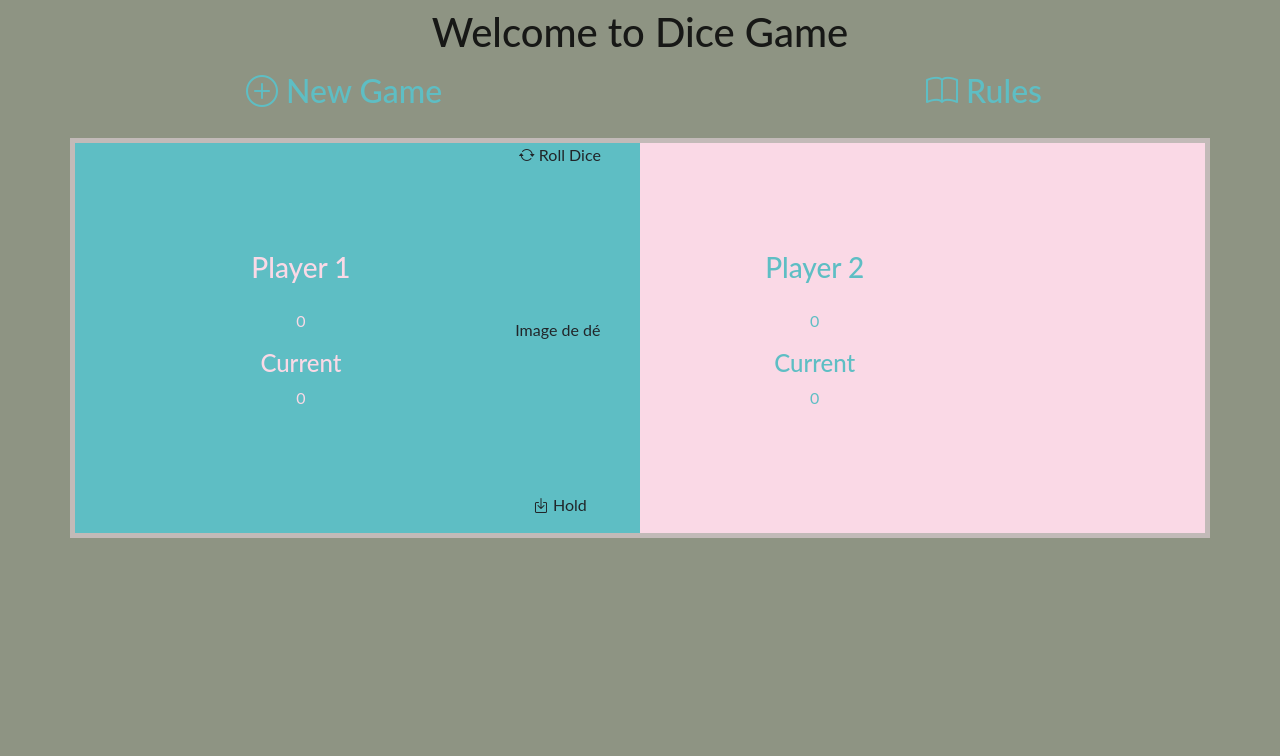
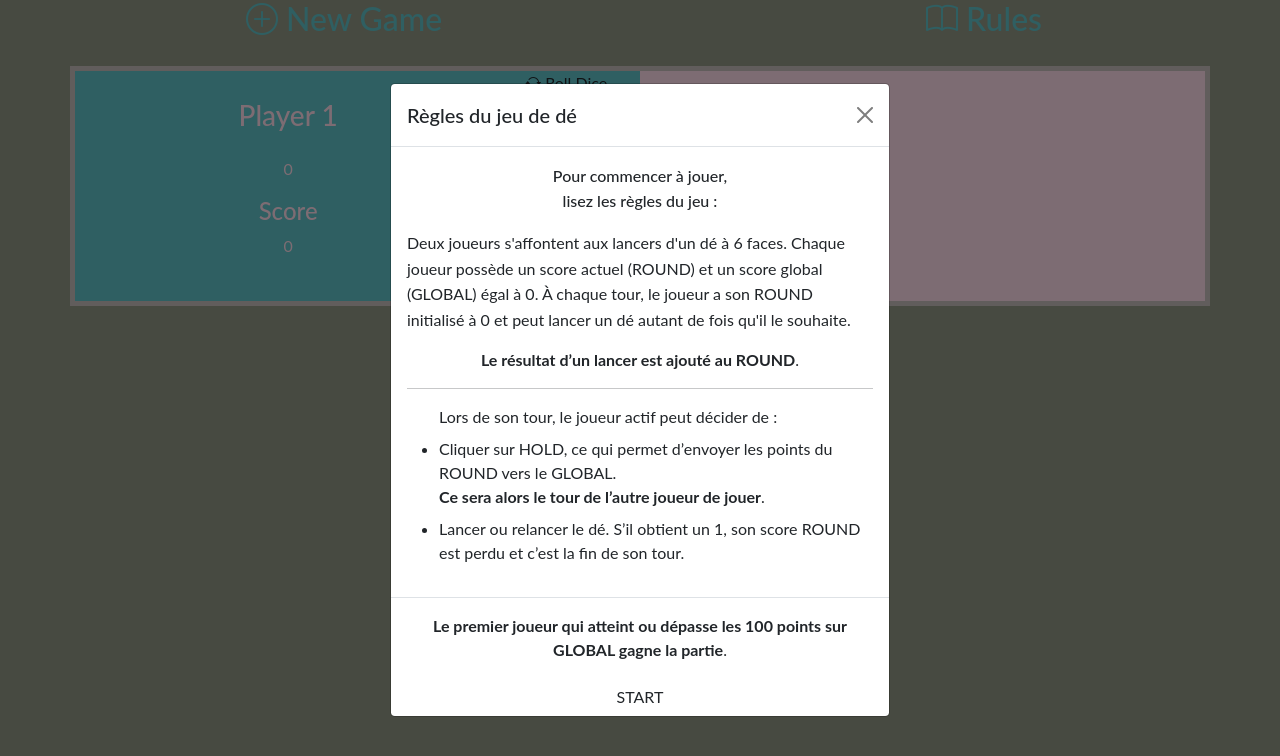
Before and after one commit to lana-12/eval-JS-DiceGame, a plain HTML site: page index.html in a window 1280 px wide. Drawn offline with nearby package versions, Linux system fonts and the light colour scheme.

Commit message:
add img + function js

```diff
--- a/index.html
+++ b/index.html
@@ -12,7 +12,7 @@
     <link rel="stylesheet" href="https://cdn.jsdelivr.net/npm/bootstrap-icons@1.8.1/font/bootstrap-icons.css">
 
     <!-- My CSS-->
-    <link rel="stylesheet" href="style.css">
+    <link rel="stylesheet" type="text/css" href="style.css">
     <title>Evaluation Jeu de dé </title>
 </head>
 <body>
@@ -24,17 +24,13 @@
         <h2 id="newGame"><i class="bi bi-plus-circle biHeader p-2"></i>New Game</h2>
 
         <!-- Revoir le chemin de la modal pour les regles-->
-        <a href="#modal">
+        <a href="#modal2">
             <h2 id="rules">
             <i class="bi bi-book biHeader  p-2 "></i>Rules</h2>
 
         </a>
     </div>
 </header>
-    <!--Faire une modale pour les règles et prompt pour la saisie des nom-->
-
-    <!--debut essaie modal-->
-
     <!--  Début Première Modal règles du jeu-->
     <div class="modal fade" id="modal" aria-hidden="true" aria-labelledby="modalLabel" tabindex="-1">
         <div class="modal-dialog modal-dialog-centered">
@@ -66,35 +62,42 @@
                     <p class="center">
                     <b>Le premier joueur qui atteint ou dépasse les 100 points sur GLOBAL gagne la partie</b>.</p>
                 </div>
-
+                <a class="btn " id="start" data-bs-toggle="modal" href="#modal2" role="button">START</a>
             </div>
         </div>
     </div>
 <!--  fin Première Modal règles du jeu-->
 
 <!--  Début deuxième Modal Saisir les pseudos-->
-    <!-- <div class="modal fade" id="modal2" aria-hidden="true" aria-labelledby="modalLabel2" tabindex="-1">
+    <div class="modal fade" id="modal2" aria-hidden="true" aria-labelledby="modalLabel2" tabindex="-1">
         <div class="modal-dialog modal-dialog-centered">
             <div class="modal-content">
 
                 <div class="modal-header">
-                    <h5 class="modal-title" id="modalLabel2">Modal 2</h5>
+                    <h5 class="modal-title" id="modalLabel2">Entrer les noms de joueurs</h5>
                     <button type="button" class="btn-close" data-bs-dismiss="modal" aria-label="Close"></button>
                 </div>
 
                 <div class="modal-body">
-                  Hide this modal and show the first with the button below.
+                    <div class="labelPlayer">
+                        <label for="userNamePlayer1">Player 1</label>
+                        <input type="text" name="userNamePlayer1" class="labelPlayer"id="userNamePlayer1" required />
+                    </div>
+                    <div class="labelPlayer">
+                        <label for="userNamePlayer2">Player 2</label>
+                        <input type="text" class="labelPlayer" name="userNamePlayer2" id="userNamePlayer2" required />
+                    </div>
                 </div>
 
                 <div class="modal-footer">
-                    <button class="btn btn-primary" data-bs-target="#modal" data-bs-toggle="modal">Back to first</button>
+                    <button type="button" id="play" class="btn " data-bs-dismiss="modal">PLAY</button>
                 </div>
+
             </div>
         </div>
-    </div> -->
-<!--  Début deuxième Modal Saisir les pseudos-->
+    </div>
+<!--  Fin deuxième Modal Saisir les pseudos-->
 <!-- <a class="btn btn-primary" data-bs-toggle="modal" href="#modal" role="button">Open first modal</a> -->
-<!--fin essaie modal-->
 
 
 
@@ -103,23 +106,24 @@
 
     <main class="container ">
         <div class="flexColum  player1 ">
-            <h3 id="playerOne">Player 1</h3>
-            <p  id="userPlayerOne"></p>
-            <p  id="roundPlayerOne" >0</p>
-            <h4 >Current</h4>
-            <p  id="currentPlayerOne">0</p>
+            <h3 id="player1">Player 1</h3>
+            <p  id="playerOne"></p>
+            <p  id="currentPlayerOne" >0</p>
+            <h4 >Score</h4>
+            <p  id="scorePlayerOne">0</p>
         </div>
         <div class="optionGame  ">
             <p id="rollDice"><i class="bi bi-arrow-repeat p-1"></i>Roll Dice</p>
-            <p id="imgDice">Image de dé</p>
+            <!-- <p id="imgDice">Image de dé</p> -->
+            <img src="img/face-6.png" alt="image de dé" title="image de dé">
             <p id="hold"><i class="bi bi-box-arrow-in-down p-1"></i>Hold</p>
         </div>
         <div class="flexColum player2  ">
-            <h3 id="playerTwo">Player 2</h3>
-            <p id="userplayerTwo"></p>
-            <p id="roundPlayerTwo">0</p>
-            <h4 >Current</h4>
-            <p id="currentplayerTwo">0</p>
+            <h3 id="player2">Player 2</h3>
+            <p id="playerTwo"></p>
+            <p id="currentPlayerTwo">0</p>
+            <h4 >Score</h4>
+            <p id="scorePlayerTwo">0</p>
         </div>
 
         <div class="winner">
--- a/script.js
+++ b/script.js
@@ -3,35 +3,98 @@ $(document).ready(()=>{
 
 
     // //au chargement page modal regle
-    // $('#modal').modal('show')
-    // $('h1').hide();
-    // $('h1').show(7000);
+    $('#modal').modal('show')
+    // // a revoir animation sur titre voir si pas possible sur
+    $('h1').hide();
+    $('h1').delay(7000).fadeIn(4000);
 
 })
+
+// initialize the players test
+const namePlayerOne = document.getElementById('userNamePlayer1');//input
+const namePlayerTwo = document.getElementById('userNamePlayer2');//input
+let playerOne = document.getElementById('playerOne');//p
+let playerTwo = document.getElementById('playerTwo');//p
+const input = document.getElementsByClassName('labelPlayer');
+
+// init modal
+const btnPlay = document.getElementById('play');
+const modalInitPlayer = document.getElementById('modal2')
+
+//reste à faire const ou class pour img face de dé
+
+/*   Initialize Game*/ // chaque new function à ajouter ds l'ordre
+// const playGame = ()=>{
+//     modalUserName()
+// }
+
+
+/* function players modal mettre celui-la */
+// const modalUserName = () => {
+    btnPlay.addEventListener('click', () =>{
+        playerOne.textContent = namePlayerOne.value[0].toUpperCase() + namePlayerOne.value.substring(1).toLowerCase();
+        playerTwo.textContent = namePlayerTwo.value[0].toUpperCase() + namePlayerTwo.value.substring(1).toLowerCase();
+    // nom de la function suivnate ' L'animation'
+    animationTitle()
+    // modalInitPlayer.style.display = 'none'; //a verifier si je met display
+})
+// }
+
+
+///// faire une animation au clic sur button play le titre arrive....
+const title = document.getElementById('titreDiceGame');
+const animationTitle = () =>{
+    title.addEventListener('load',(ev)=>{
+        ev.target.style.color = 'red'
+    })
+}
+
 
 //lier au dom
 let newGames = document.getElementById('newGames');
 // a voir pour au click les regles s'affiche ou id= modal
 let rules = document.getElementById('rules');
-// test
-let playerOne = document.getElementById('playerOne');
+
+// initialize round players
+let currentPlayerOne = document.getElementById('currentPlayerOne');
+let currentPlayerTwo = document.getElementById('currentPlayerTwo');
+
+//initialize score players
+let scorePlayerOne = document.getElementById('scorePlayerOne');
+let scorePlayerTwo = document.getElementById('scorePlayerTwo');
+
+//initialize option game
+
+let rollDice = document.getElementById('rollDice');
+let hold = document.getElementById('hold');
 
 
+//initialisation des variables
+let diceValue = 0;
+let roundPlayer = 0;
+currentPlayerOne = 0;
+currentPlayerTwo = 0;
+scorePlayerOne = 0;
+scorePlayerTwo = 0;
+// au clic sur rollDice nbre aleatoire entre 1 et 6
+function roll () {
 
-// initialize the players
-let userPlayerOne = document.getElementById('userPlayerOne');
-let userplayerTwo = document.getElementById('userplayerTwo');
+    diceValue = Math.floor(Math.random()*6) + 1;
+    console.log(diceValue);
+    if (diceValue === 1) {
+        console.log('Vous avez perdu !!!!!!')
+// switcher avec l'autre player
+    } else  {
+        roundPlayer += diceValue;
+        currentPlayerOne += roundPlayer
+        console.log(`current score : ${currentPlayerOne}` );
 
-// initialize round players
-let roundPlayerOne = document.getElementById('roundPlayerOne');
-let currentPlayerOne = document.getElementById('currentPlayerOne');
-
-//initialize current players
-let roundPlayerTwo = document.getElementById('roundPlayerTwo');
-let currentplayerTwo = document.getElementById('currentplayerTwo');
-
-
-function test(){
-    playerOne.style.color ='yellow'
-}
-playerOne.addEventListener('click',test )
+    }
+};
+roll()
+roll()
+roll()
+roll()
+roll()
+roll()
+roll()
--- a/style.css
+++ b/style.css
@@ -61,9 +61,10 @@ main{
     background: linear-gradient(to bottom, #5EBEC4 50%, #FAD9E6 50%);
     border: solid #c2bab8 5px ;
     margin-top: 20px;
-    height: 400px;
+    height: auto;
 
 }
+
 .flexColum{
     display: flex;
     flex-direction: column;
@@ -90,7 +91,10 @@ main{
     color : #5EBEC4;
 
 }
-
+img{
+    width: 150px;
+    height: 150px;
+}
 /********MEDIA QUERY POUR ECRAN 720PX  ***********
 ******min-width 720px**************/
 @media screen and (min-width: 720px){
```
Also changed, not shown: img/face-6-22.png (added), img/face-6.png (added).
